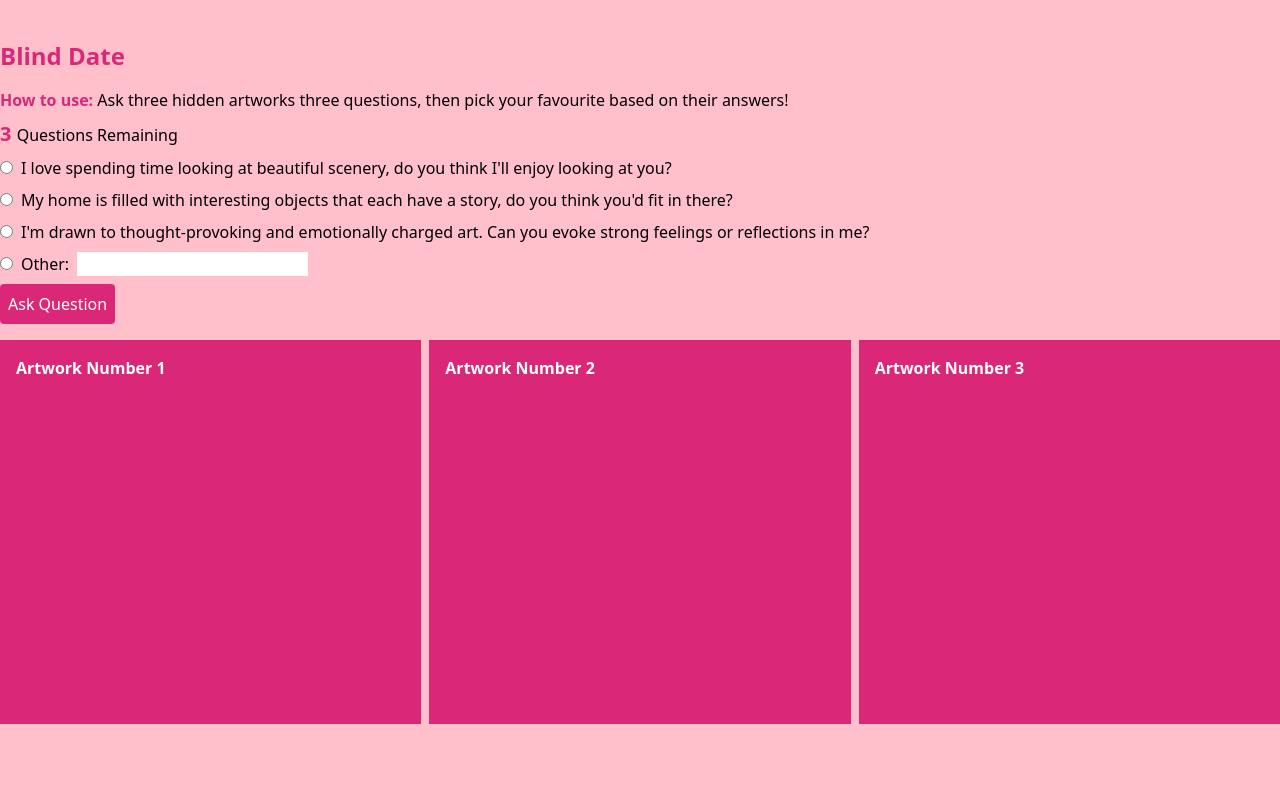
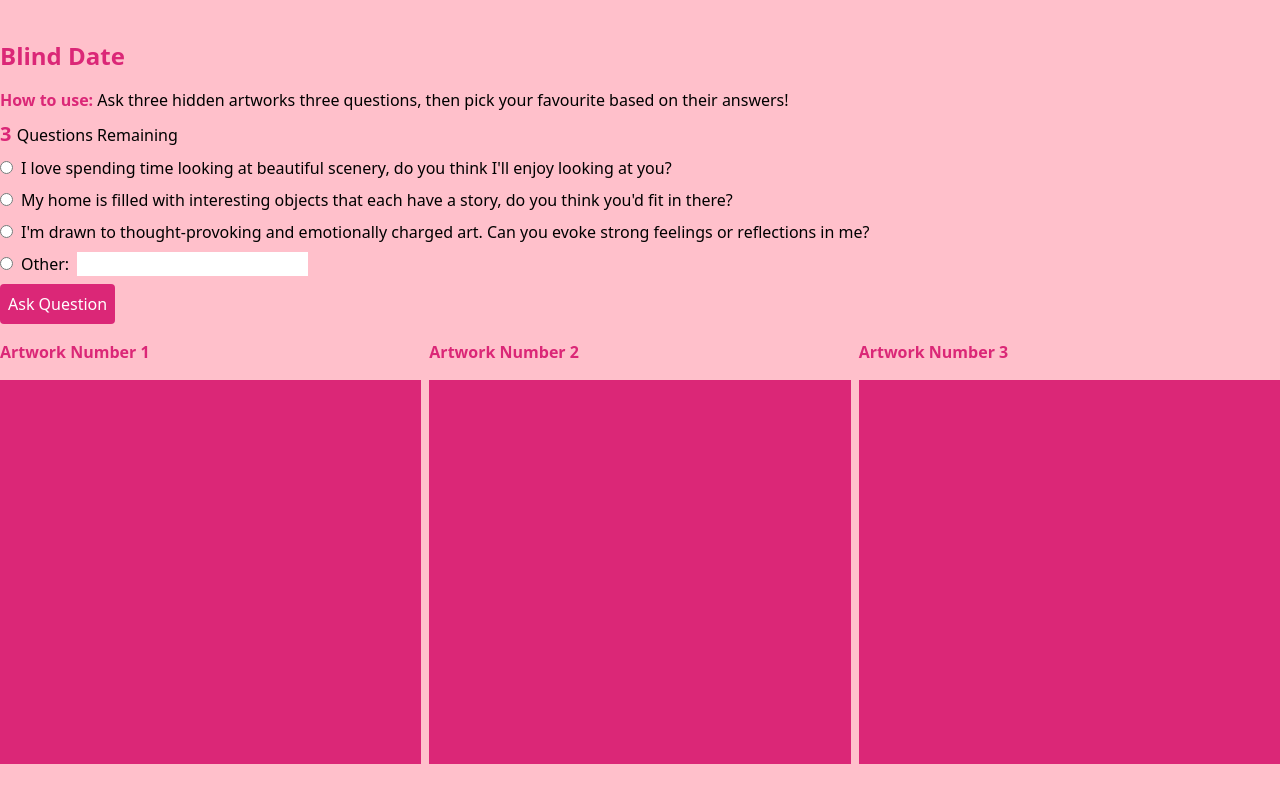
Before and after one commit to CogappLabs/art-of-attraction, a Next.js app: page / in a window 1280 px wide. Built offline with nearby package versions, Linux system fonts and the light colour scheme.

Commit message:
Disable final choice form once forms submitted

```diff
--- a/pages/ArtworkGrid.js
+++ b/pages/ArtworkGrid.js
@@ -26,8 +26,8 @@ const ArtworkGrid = ({artworks, isInProgress, setIsInProgress, reveal, setReveal
         <div className="grid grid-cols-3 gap-x-2">
             {artworks.map((artwork, index) => (
                 <div key={index}>
+                    <h2 className="font-bold font-xl mb-4 text-pink-600">Artwork Number {index+1}</h2>
                     <div className={ reveal[index] ? "hidden" : "bg-pink-600 h-96 w-full text-white p-4" }>
-                        <h2 className="font-bold font-xl mb-4">Artwork Number {index+1}</h2>
                         <div className={ isInProgress || reveal.some((value) => value === true) ? 'hidden' : null}>
                             <span className="font-bold">{artwork.answer ? 'Answer: "' : null}</span>
                                 {artwork.answer ? artwork.answer : null}
--- a/pages/FinalChoice.js
+++ b/pages/FinalChoice.js
@@ -2,11 +2,14 @@ import { useState } from 'react';
 
 const FinalChoice = ({ isInProgress, reveal, setReveal }) => {
     const [finalChoice, setFinalChoice] = useState('');
+    const [disabled, setDisabled] = useState(false);
 
     const finalOptions = ['Number 1', 'Number 2', 'Number 3'];
 
     const handleSubmit = (event) => {
         event.preventDefault();
+
+        setDisabled(true);
 
         const formData = new FormData(event.target);
         const selectedValue = formData.get('finalOptions');
@@ -42,7 +45,7 @@ const FinalChoice = ({ isInProgress, reveal, setReveal }) => {
                         <label htmlFor={option} className="ml-2">{option}</label>
                     </div>
                 ))}
-                <button type="submit" className="rounded bg-pink-600 text-white p-2 hover:bg-pink-800">Submit</button>
+                <button type="submit" className={ disabled ? "rounded bg-pink-800 text-white p-2" : "rounded bg-pink-600 text-white p-2 hover:bg-pink-800" } disabled={disabled}>Submit</button>
             </form>
         </div>
     );
```
